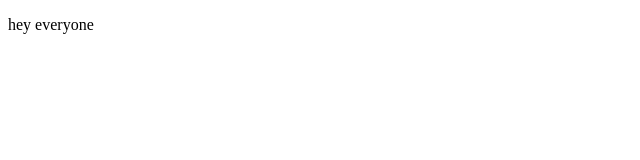
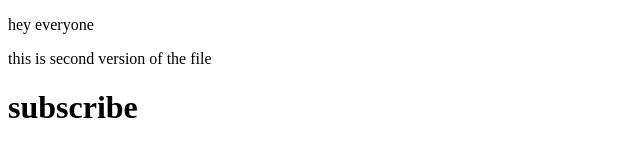
Before and after one commit to prantobiswas51/tutorial, a plain HTML site: page index.html in a window 1280 px wide. Shown: the whole page, without its empty margins (0-640 px from the left). Drawn offline with Linux system fonts and the light colour scheme.

```diff
--- a/index.html
+++ b/index.html
@@ -8,5 +8,7 @@
 </head>
 <body>
     <p>hey everyone</p>
+    <p>this is second version of the file</p>
+    <h1>subscribe</h1>
 </body>
 </html>
```
